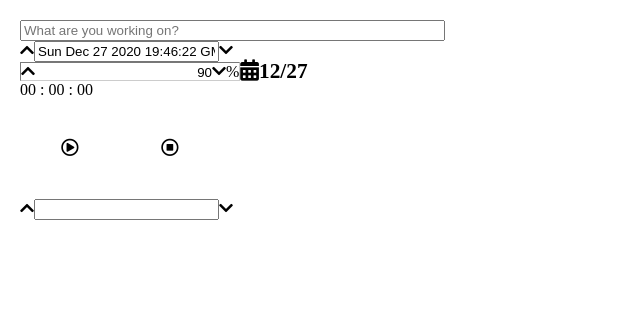
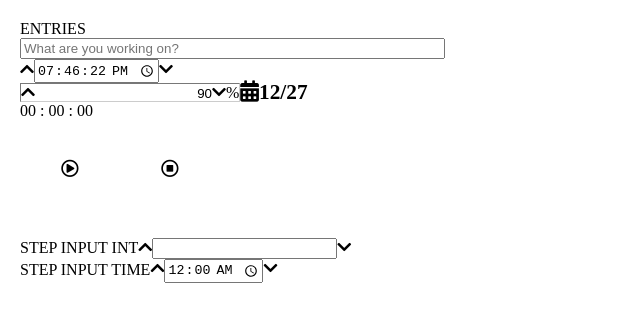
Before and after one commit to ericasu33/sprig, a React (Create React App) app: page / in a window 1280 px wide. Shown: the top 322 px of the page, without its empty margins (0-640 px from the left). Built offline with nearby package versions, Linux system fonts and the light colour scheme.

Commit message:
WIP separate StepInput into two components for int and time
Todo: control format, set time manually (not using clickers)

```diff
--- a/src/App.js
+++ b/src/App.js
@@ -1,12 +1,23 @@
 import './App.css';
 import Entries from './components/Entries';
 import StepInput from './components/StepInput';
+import StepInputTime from './components/StepInputTime';
 
 function App() {
   return (
     <div>
+      ENTRIES
       <Entries />
+      <br />
+      STEP INPUT INT
       <StepInput />
+      <br />
+      STEP INPUT TIME
+      <StepInputTime
+        value={new Date(0)}
+        format={['h', 'm']}
+        stepSize={1000 * 60*5}
+      />
     </div>
   );
 }
--- a/src/components/Entries.jsx
+++ b/src/components/Entries.jsx
@@ -4,6 +4,7 @@ import Calendar from 'react-calendar';
 import Button from './Button';
 import Timer from './Timer';
 import StepInput from './StepInput'
+import StepInputTime from './StepInputTime'
 import './Entries.scss'
 
 
@@ -40,11 +41,11 @@ function Entries() {
   }
 
   // https://stackoverflow.com/questions/10599148/how-do-i-get-the-current-time-only-in-javascript
-  // const getLocalTimeNow = new Date().toLocaleTimeString([], {
-  //   hour: '2-digit',
-  //   minute: '2-digit',
-  // });
-  const getLocalTimeNow = new Date()
+  const getLocalTimeNow = new Date().toLocaleTimeString([], {
+    hour: '2-digit',
+    minute: '2-digit',
+  });
+  // const getLocalTimeNow = new Date()
   // const test = {a: 1, b:2}
   // const test2 = ['a', 'b']
 
@@ -71,14 +72,14 @@ function Entries() {
 
         {/* <StartEndTime />  */}
         <div>
-          <StepInput
+          <StepInputTime
             name='startTime'
-            format='hh-mm'
-            time={getLocalTimeNow}
+            format='hh:mm'
+            // time={getLocalTimeNow}
             // h={getLocalTimeNow.getHours()}
             // m={getLocalTimeNow.getMinutes()}
             // s={getLocalTimeNow.getSeconds()}
-            value={getLocalTimeNow}
+            value={new Date()}
             stepSize={1000 * 60}
           />
         </div>
--- /dev/null
+++ b/src/components/StepInputTime.jsx
@@ -0,0 +1,48 @@
+import React, { useState } from 'react'
+
+import './StepInput.scss'
+
+/* TODO:
+  * Conditionally render the chevrons
+  * Make this component universal? Or make one component for integers, one for clocks/timers
+*/
+
+const StepInputTime = function(props) {
+
+
+  const [value, setValue] = useState(new Date(props.value))
+  console.log('value:', value)
+
+  // const time = new Date(props.value)
+
+  const h = value.getHours()
+  const m = value.getMinutes()
+  // value.setMinutes(m + 5)
+  const s = value.getSeconds()
+  console.log('h:m:s', h, ':', m, ':', s);
+  console.log('`${h}:${m}`', `${h}:${m}`);
+
+  const timeStr = value.toLocaleTimeString(['en-GB']);
+  console.log('timeStr:', timeStr);
+
+  const stepValue = (value, sign, stepSize = props.stepSize || 1000 * 60) => {
+    return new Date(Number(value) + sign * Number(stepSize))
+  }
+
+  return (
+    <>
+      <i className="fa fa-chevron-up" onClick={e=>setValue(prev => stepValue(prev, 1))}></i>
+      <input
+        // value={`${h}:${m}`}
+        value={timeStr}
+        // onChange={e => setValue(e.target.value)}
+        onChange={e => console.log(e.target.value)}
+        name={props.name}
+        type='time'
+      />
+      <i className="fa fa-chevron-down" onClick={e=>setValue(prev => stepValue(prev, -1))}></i>
+    </>
+  )
+}
+
+export default StepInputTime
--- a/src/components/Timer.jsx
+++ b/src/components/Timer.jsx
@@ -1,16 +1,13 @@
 import React, { useState, useEffect } from 'react';
 
 const Timer = ({ startTime }) => {
-  console.log(`STARTTIME ${startTime}`);
 
   const convertDateToUTC = (date) => {
     return new Date(date.getUTCFullYear(), date.getUTCMonth(), date.getUTCDate(), date.getUTCHours(), date.getUTCMinutes(), date.getUTCSeconds());
   }
 
   const calculateTime = () => {
-    console.log(`INSIDE`, startTime)
     if(startTime){
-      console.log("DID I FIRE?")
       const timeNow = convertDateToUTC(new Date());
       const start = convertDateToUTC(new Date(startTime));
       const difference = timeNow - start;
@@ -28,10 +25,8 @@ const Timer = ({ startTime }) => {
   }
 
   const [accumTime, setAccumTime] = useState(calculateTime());
-  console.log("ACCUM TIME", accumTime)
 
   useEffect(() => {
-    console.log("Inside useEffect")
     if(startTime){
       const timer = setInterval(() => {
         setAccumTime(calculateTime());
```
